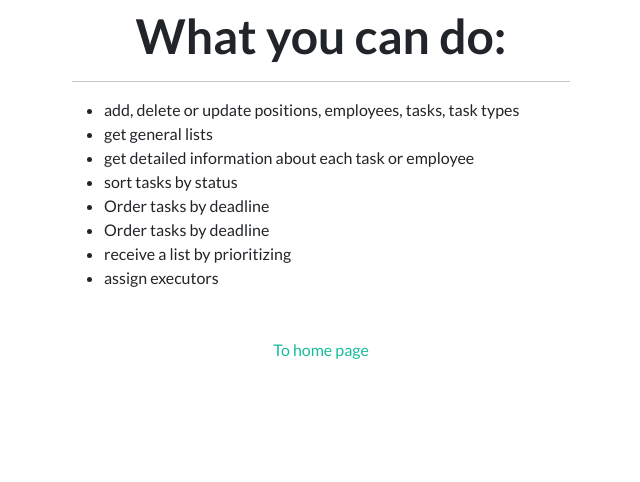
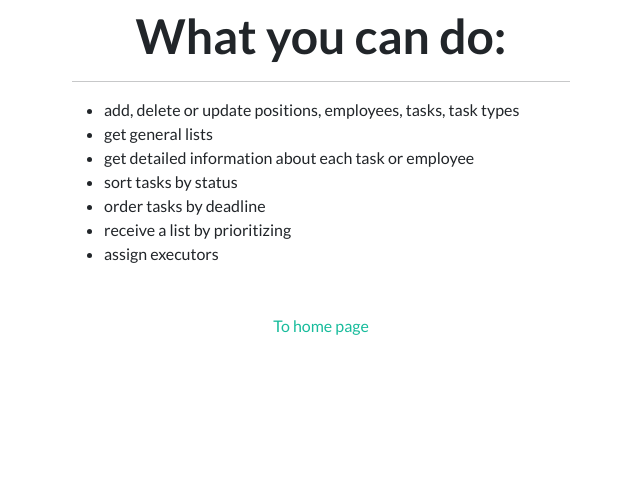
Before and after one commit to anna-lybid/task-manager, a Django app: page /learn-more/ in a window 1280 px wide. Shown: the part 171-653 px from the top of the page, without its empty margins (319-959 px from the left). Run offline with Django 4.2, Linux system fonts and the light colour scheme.

Commit message:
Edit learn_more page

```diff
--- a/templates/includes/learn_more.html
+++ b/templates/includes/learn_more.html
@@ -13,8 +13,7 @@
                           <li>get general lists</li>
                           <li>get detailed information about each task or employee</li>
                           <li>sort tasks by status</li>
-                          <li>Order tasks by deadline</li>
-                          <li>Order tasks by deadline</li>
+                          <li>order tasks by deadline</li>
                           <li>receive a list by prioritizing</li>
                           <li>assign executors</li>
                         </ul>
```
